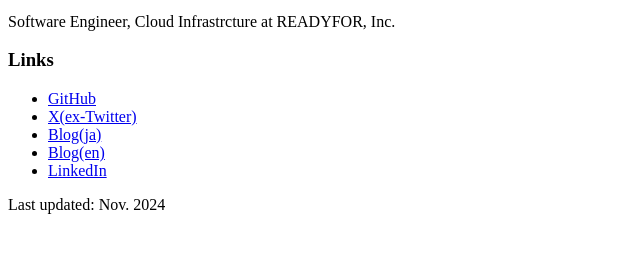
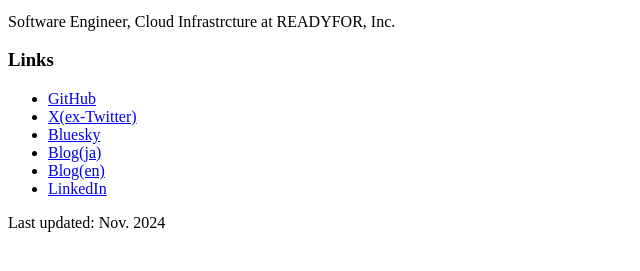
Before and after one commit to shmokmt/shmokmt, a plain HTML site: page pages/index.html in a window 1280 px wide. Shown: the part 223-494 px from the top of the page, without its empty margins (0-640 px from the left). Drawn offline with Linux system fonts and the light colour scheme.

Commit message:
add bsky

```diff
--- a/pages/index.html
+++ b/pages/index.html
@@ -14,6 +14,7 @@
     <ul>
         <li><a href="https://github.com/shmokmt">GitHub</a></li>
         <li><a href="https://x.com/shmokmt">X(ex-Twitter)</a></li>
+        <li><a href="https://bsky.app/profile/shmokmt.dev">Bluesky</a></li>
         <li><a href="https://shmokmt.hatenablog.com">Blog(ja)</a></li>
         <li><a href="https://medium.com/@shmokmt">Blog(en)</a></li>
         <li><a href="https://www.linkedin.com/in/shoma-okamoto/">LinkedIn</a></li>
```
